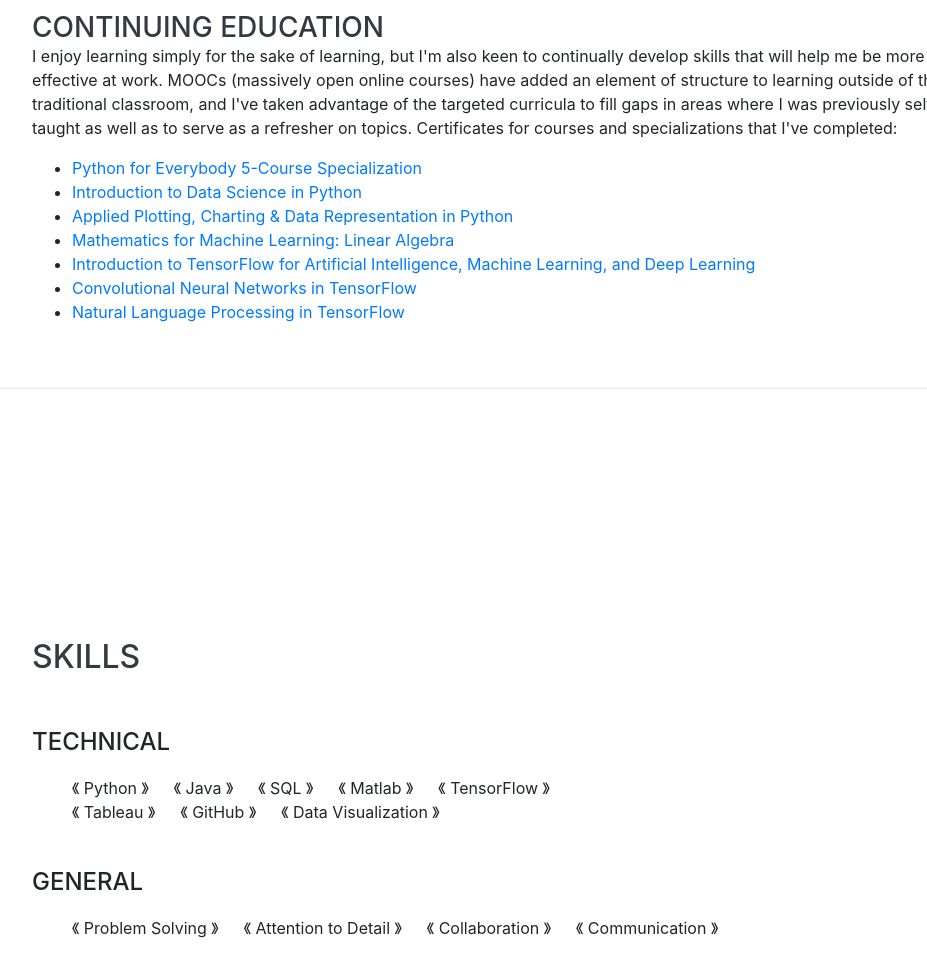
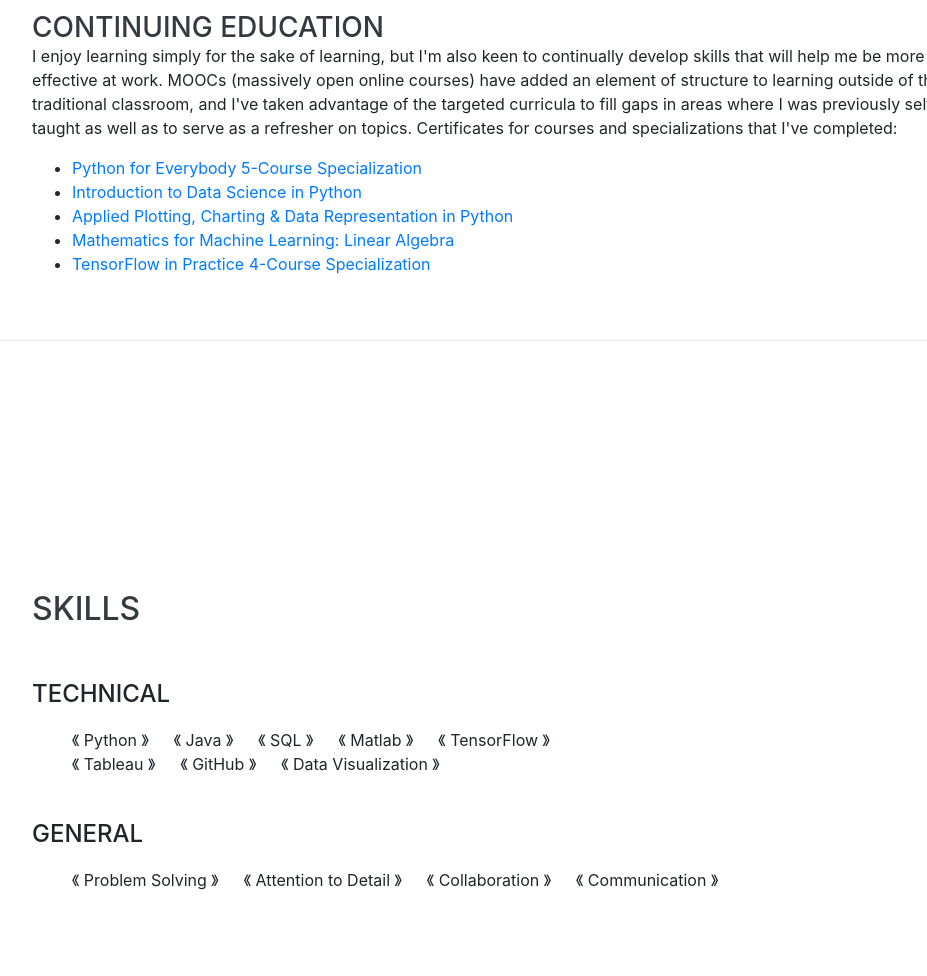
Before and after one commit to ritajett/playground, a website with bundled scripts: page index.html in a window 1280 px wide. Shown: the part 3225-4201 px from the top of the page, without its empty margins (288-1215 px from the left). Built offline with nearby package versions, Linux system fonts and the light colour scheme; a web font is replaced by a local one.

Commit message:
update certificates

```diff
--- a/index.html
+++ b/index.html
@@ -241,9 +241,7 @@
               <li><a href="https://coursera.org/share/dec44b8d6d0fc5ab2dd83624f679ca20">Introduction to Data Science in Python</a></li>
               <li><a href="https://coursera.org/share/0d8d407f3462e6b30e3f3cf1969fc8a5">Applied Plotting, Charting & Data Representation in Python</a></li>
               <li><a href="https://coursera.org/share/7b80cea37d85f8f99ad08f1f2afb47b9">Mathematics for Machine Learning: Linear Algebra</a></li>
-              <li><a href="https://coursera.org/share/b6e94e447609410e8775fc2dc3924566">Introduction to TensorFlow for Artificial Intelligence, Machine Learning, and Deep Learning</a></li>
-              <li><a href="https://coursera.org/share/678a6d39b6f4d1d9a7b1a1cbd60c7cb9">Convolutional Neural Networks in TensorFlow</a></li>
-              <li><a href="https://coursera.org/share/57f8619338b25483555201ea6cc71933">Natural Language Processing in TensorFlow</a></li>
+              <li><a href="https://coursera.org/share/8e45f6b7922312c0252ae991418c07a0">TensorFlow in Practice 4-Course Specialization</a></li>
             </ul>
           </div>
         </div>
```
